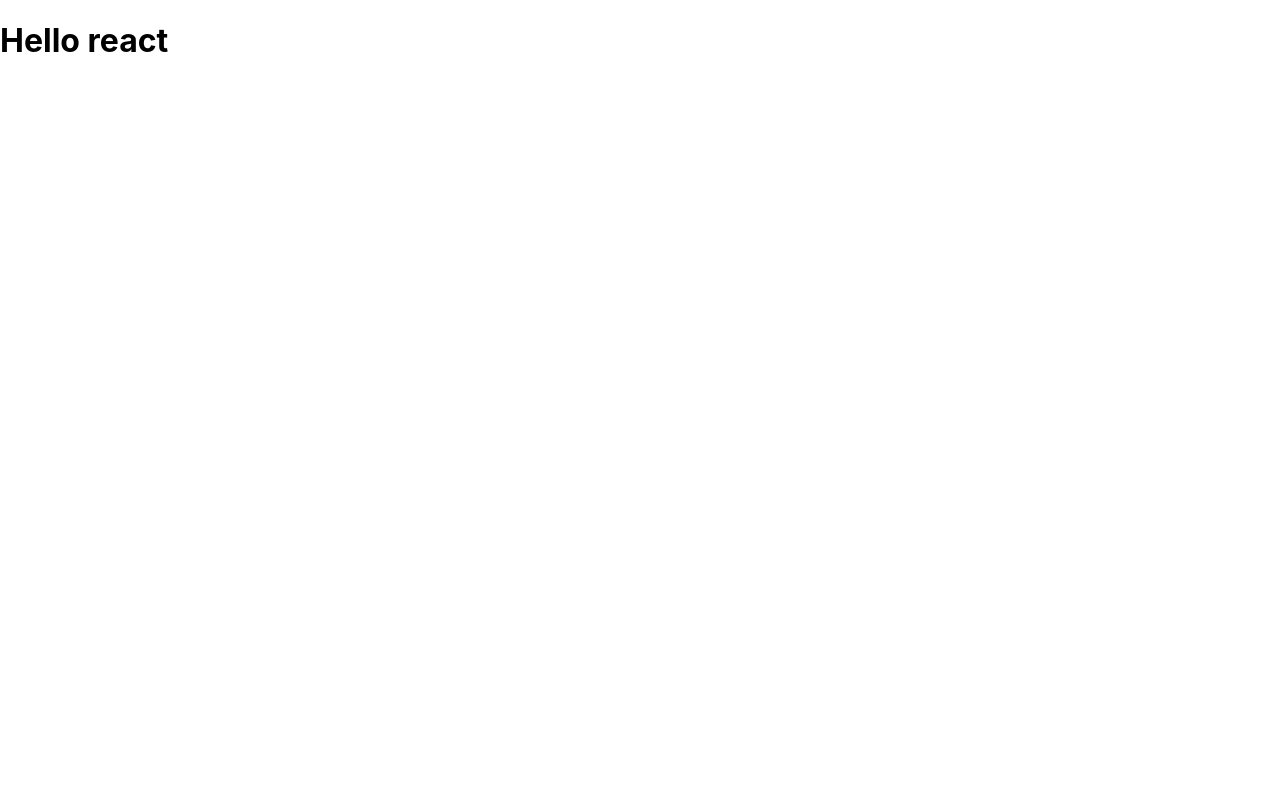
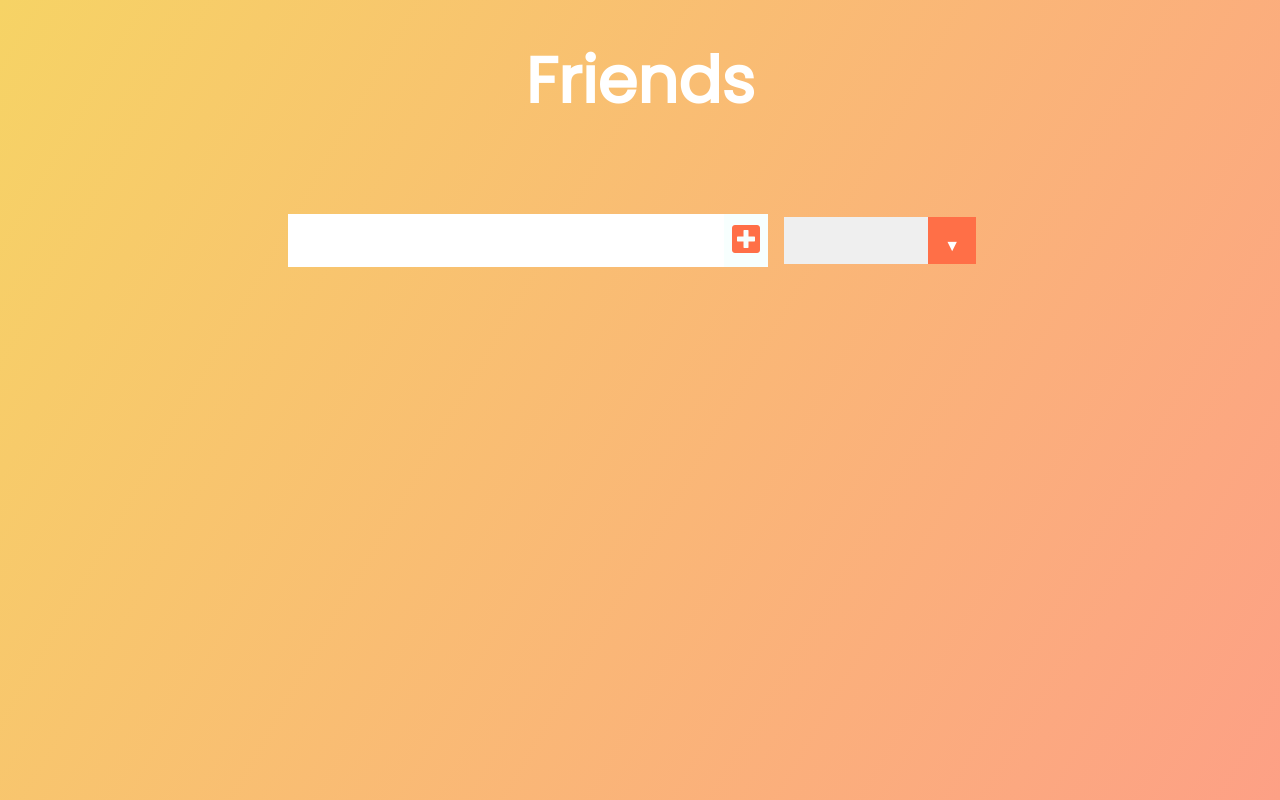
Before and after one commit to Rohan-vishnoi/liveproject, a React (Create React App) app: page / in a window 1280 px wide. Built offline with nearby package versions, Linux system fonts and the light colour scheme.

Commit message:
#2 Basic Ui and componenets
added friends.js / added css file / routing

```diff
--- a/public/index.html
+++ b/public/index.html
@@ -10,6 +10,19 @@
       content="Web site created using create-react-app"
     />
     <link rel="apple-touch-icon" href="%PUBLIC_URL%/logo192.png" />
+
+    <link
+    href="https://fonts.googleapis.com/css?family=Poppins&display=swap"
+    rel="stylesheet"
+  />
+  <link
+    rel="stylesheet"
+    href="https://cdnjs.cloudflare.com/ajax/libs/font-awesome/5.12.1/css/all.min.css"
+    integrity="sha256-mmgLkCYLUQbXn0B1SRqzHar6dCnv9oZFPEC1g1cwlkk="
+    crossorigin="anonymous"
+  />
+
+
     <!--
       manifest.json provides metadata used when your web app is installed on a
       user's mobile device or desktop. See https://developers.google.com/web/fundamentals/web-app-manifest/
--- a/src/App.css
+++ b/src/App.css
@@ -0,0 +1,133 @@
+* {
+    margin: 0;
+    padding: 0;
+    box-sizing: border-box;
+  }
+  body {
+    background-image: linear-gradient(120deg, #f6d365 0%, #fda085 100%);
+    color: white;
+    font-family: "Poppins", sans-serif;
+    min-height: 100vh;
+  }
+  header {
+    font-size: 2rem;
+  }
+
+  header,
+  form {
+    min-height: 20vh;
+    display: flex;
+    justify-content: center;
+    align-items: center;
+  }
+  form input,
+  form button {
+    padding: 0.5rem;
+    font-size: 2rem;
+    border: none;
+    background: white;
+  }
+  form button {
+    color: #ff6f47;
+    background: #f7fffe;
+    cursor: pointer;
+    transition: all 0.3s ease;
+  }
+  form button:hover {
+    background: #ff6f47;
+    color: white;
+  }
+  .todo-container {
+    display: flex;
+    justify-content: center;
+    align-items: center;
+  }
+
+  .todo-list {
+    min-width: 30%;
+    list-style: none;
+  }
+
+  .todo {
+    margin: 0.5rem;
+    background: white;
+    font-size: 1.5rem;
+    color: black;
+    display: flex;
+    justify-content: space-between;
+    align-items: center;
+    transition: all 1s ease;
+  }
+  .filter-todo {
+    padding: 1rem;
+  }
+  .todo li {
+    flex: 1;
+  }
+
+  .trash-btn,
+  .complete-btn {
+    background: #ff6f47;
+    color: white;
+    border: none;
+    padding: 1rem;
+    cursor: pointer;
+    font-size: 1rem;
+  }
+  .complete-btn {
+    background: rgb(11, 212, 162);
+  }
+  .todo-item {
+    padding: 0rem 0.5rem;
+  }
+
+  .fa-trash,
+  .fa-check {
+    pointer-events: none;
+  }
+
+  .fall {
+    transform: translateY(10rem) rotateZ(20deg);
+    opacity: 0;
+  }
+
+  .completed {
+    text-decoration: line-through;
+    opacity: 0.5;
+  }
+
+  /*CUSTOM SELECTOR */
+  select {
+    -webkit-appearance: none;
+    -moz-appearance: none;
+    -ms-appearance: none;
+    appearance: none;
+    outline: 0;
+    box-shadow: none;
+    border: 0 !important;
+    background-image: none;
+  }
+
+  /* Custom Select */
+  .select {
+    margin: 1rem;
+    position: relative;
+    overflow: hidden;
+  }
+  select {
+    color: #ff6f47;
+    font-family: "Poppins", sans-serif;
+    cursor: pointer;
+    width: 12rem;
+  }
+  /* Arrow */
+  .select::after {
+    content: "\25BC";
+    position: absolute;
+    top: 0;
+    right: 0;
+    padding: 1rem;
+    background: #ff6f47;
+    cursor: pointer;
+    pointer-events: none;
+  }
--- a/src/App.js
+++ b/src/App.js
@@ -1,11 +1,15 @@
 import React from 'react';
 import './App.css';
+//IMporting Componenets
+import Form from './components/Form';
 
 function App() {
   return (
     <div className="App">
-     <h1>Hello react</h1>
-
+      <header>
+     <h1>Friends</h1>
+     </header>
+     <Form />
     </div>
   );
 }
--- /dev/null
+++ b/src/components/Form.js
@@ -0,0 +1,22 @@
+import React from "react";
+
+const Form = () => {
+    return(
+        <form>
+            <input type="text" class="todo-input" />
+            <button class="todo-button" type="submit">
+                <i class ="fas fa-plus-square"></i>
+            </button>
+            <div class="select">
+                <select name="todos" class="filter-todo">
+                    {/* <option value="all">All</option>
+                    <option value="completed">Completed</option>
+                    <option value="uncompleted">Uncompleted</option> */}
+                </select>
+            </div>
+            </form>
+    );
+
+};
+
+export default Form;
```
Also changed, not shown: src/components/Friends.js (added).
